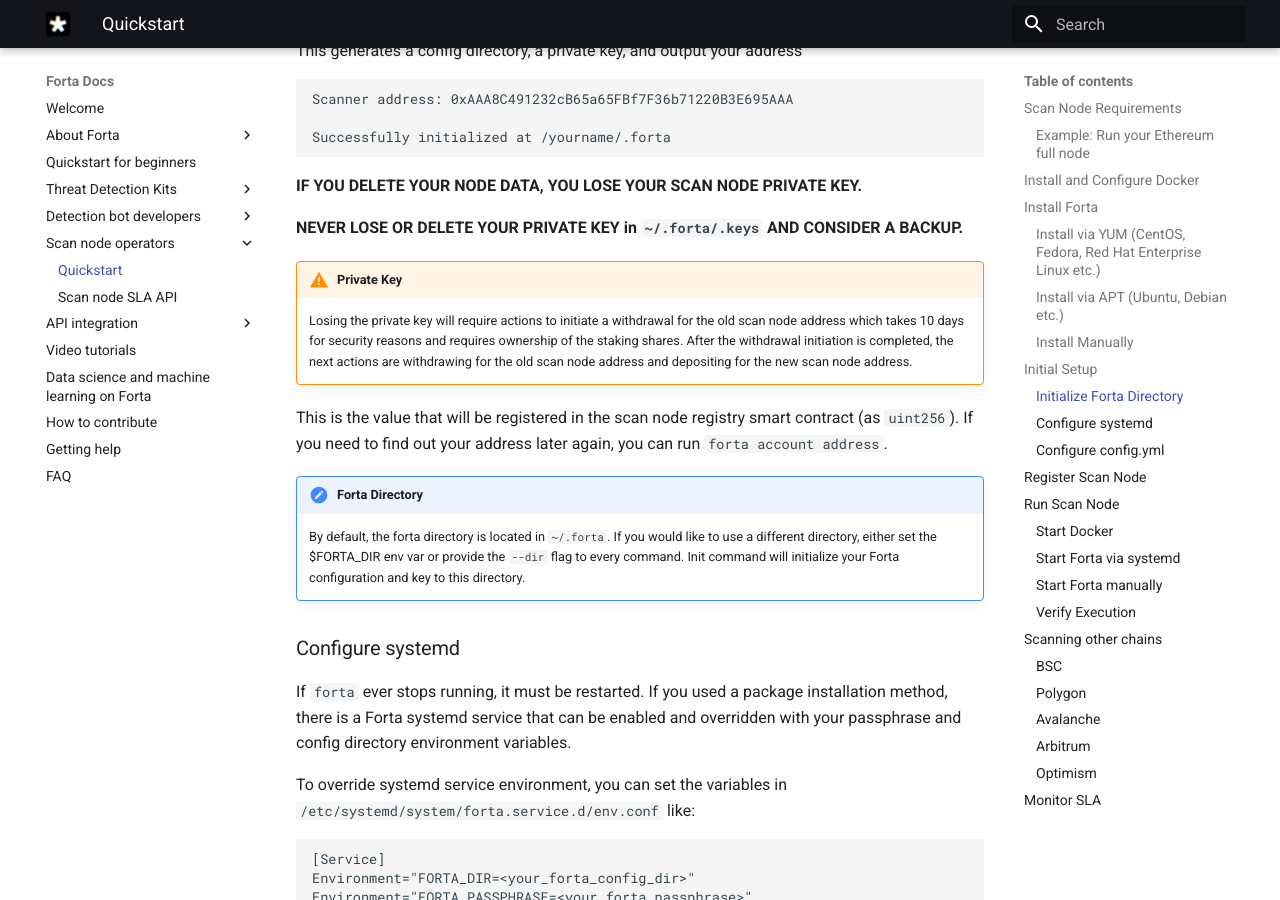
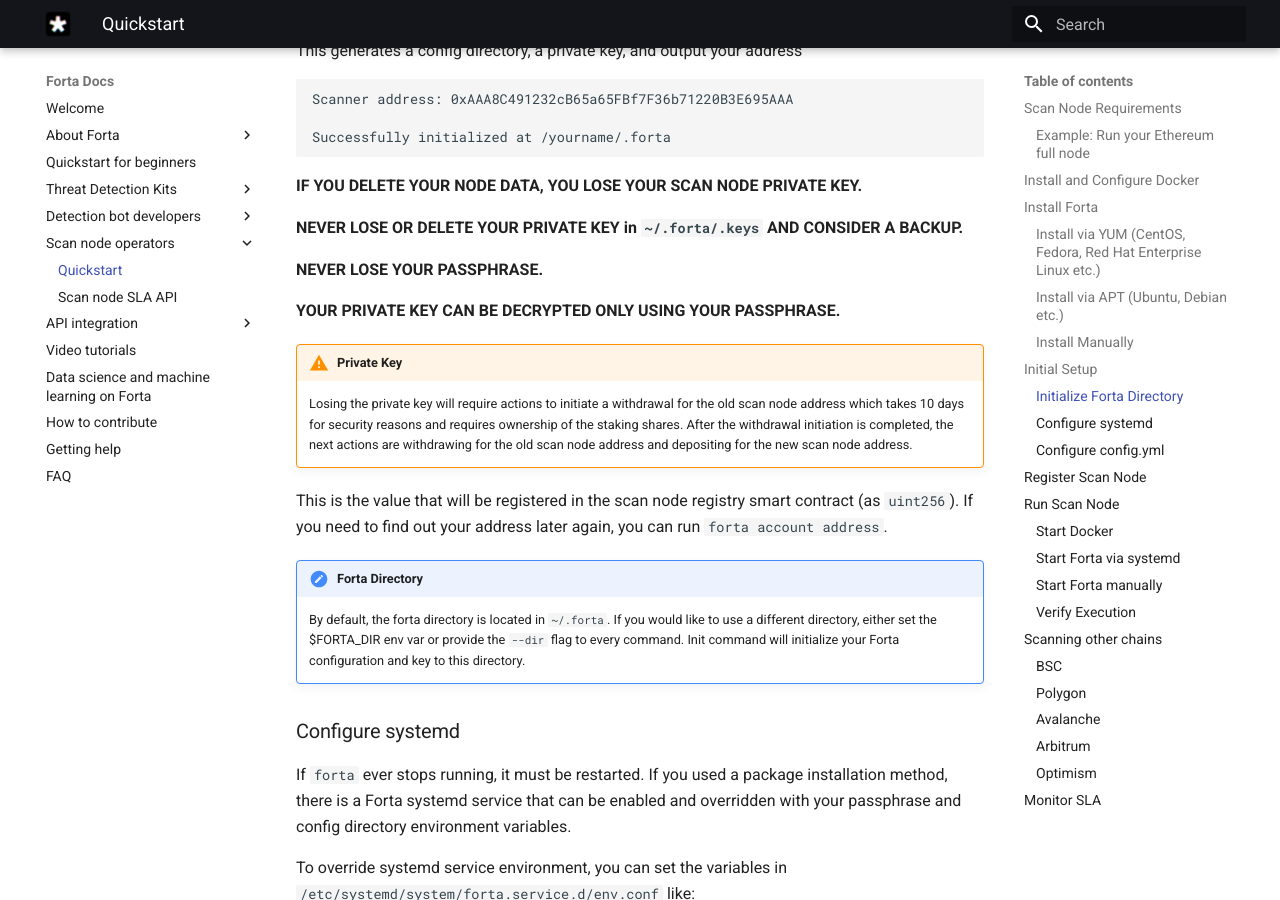
Before and after one commit to forta-network/docs, an MkDocs documentation site: the page built from docs/scanner-quickstart.md, in a window 1280 px wide and 900 px high, scrolled down 3396 px. Built offline with MkDocs 1.6.1 and Material for MkDocs 9.7.7, drawn with Linux system fonts in a browser that asks for light colours.

Commit message:
more warnings

```diff
--- a/docs/scanner-quickstart.md
+++ b/docs/scanner-quickstart.md
@@ -144,6 +144,10 @@
 **IF YOU DELETE YOUR NODE DATA, YOU LOSE YOUR SCAN NODE PRIVATE KEY.**
 
 **NEVER LOSE OR DELETE YOUR PRIVATE KEY in `~/.forta/.keys` AND CONSIDER A BACKUP.**
+
+**NEVER LOSE YOUR PASSPHRASE.**
+
+**YOUR PRIVATE KEY CAN BE DECRYPTED ONLY USING YOUR PASSPHRASE.**
 
 !!! warning "Private Key"
     Losing the private key will require actions to initiate a withdrawal for the old scan node address which takes 10 days for security reasons and requires ownership of the staking shares. After the withdrawal initiation is completed, the next actions are withdrawing for the old scan node address and depositing for the new scan node address.
```
